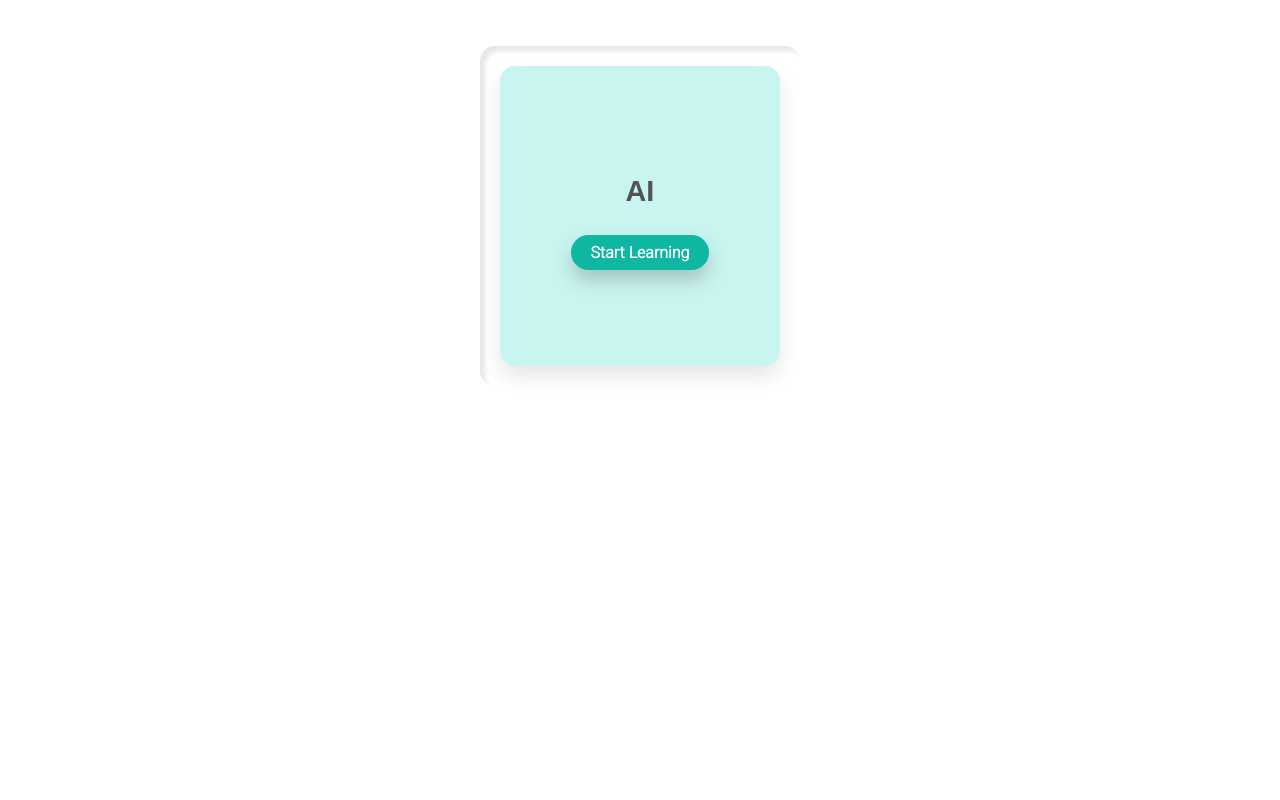
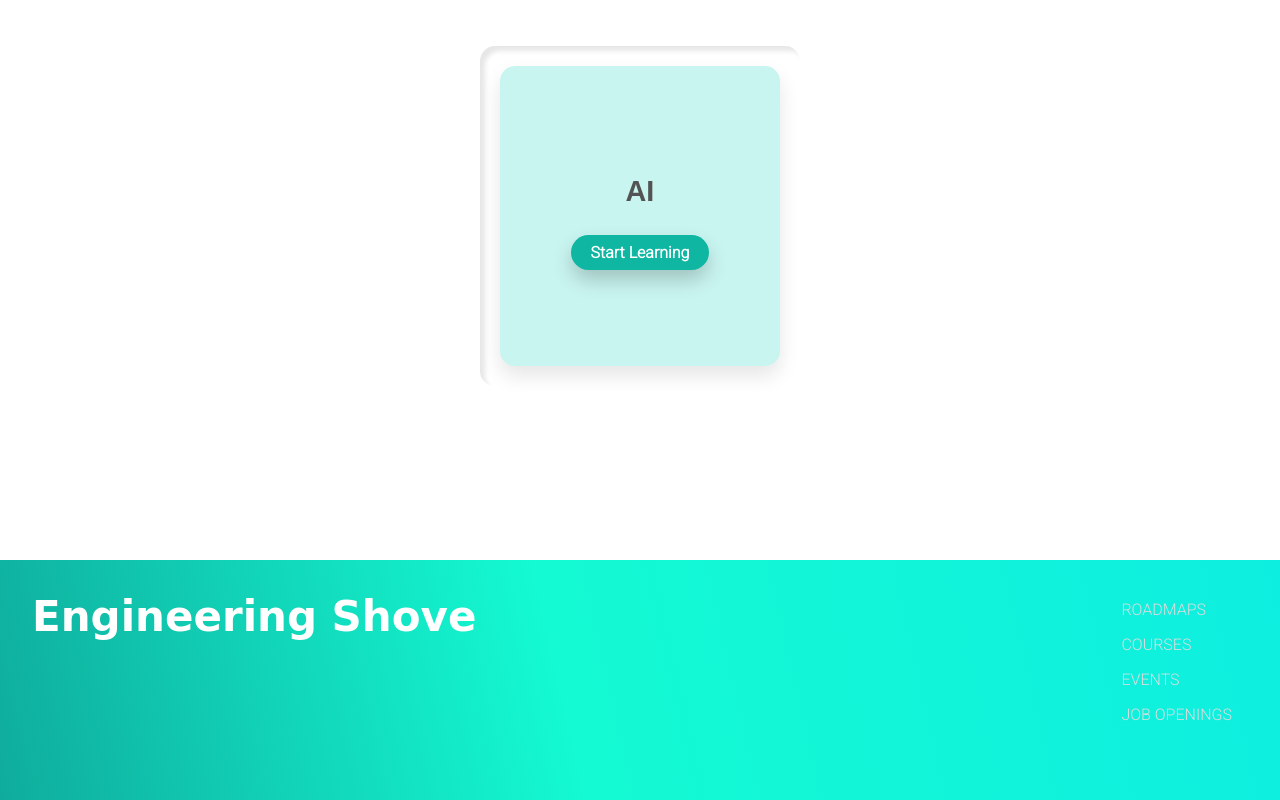
Before and after one commit to lav31/engineeringshove, a plain HTML site: page courses.html in a window 1280 px wide. Shown: the part 1312-2112 px from the top of the page. Before the commit the page ends 1872 px from the top, so only its background shows below. Drawn offline with Linux system fonts and the light colour scheme; a web font is replaced by a local one.

Commit message:
Update courses.html

```diff
--- a/courses.html
+++ b/courses.html
@@ -87,5 +87,29 @@
         </div>
     </section>
 
+    <footer>
+        <div class="lg">
+            <h2>
+                Engineering Shove
+            </h2>
+        </div>
+        <div class="lnks">
+            <ul>
+                <li>
+                    <a href="/roadmap.html">ROADMAPS</a>
+                </li>
+                <li>
+                    <a href="/courses.html">COURSES</a>
+                </li>
+                <li>
+                    <a href="#">EVENTS</a>
+                </li>
+                <li>
+                    <a href="/jb.html">JOB OPENINGS</a>
+                </li>
+            </ul>
+        </div>
+    </footer>
+
 </body>
 </html>
```
